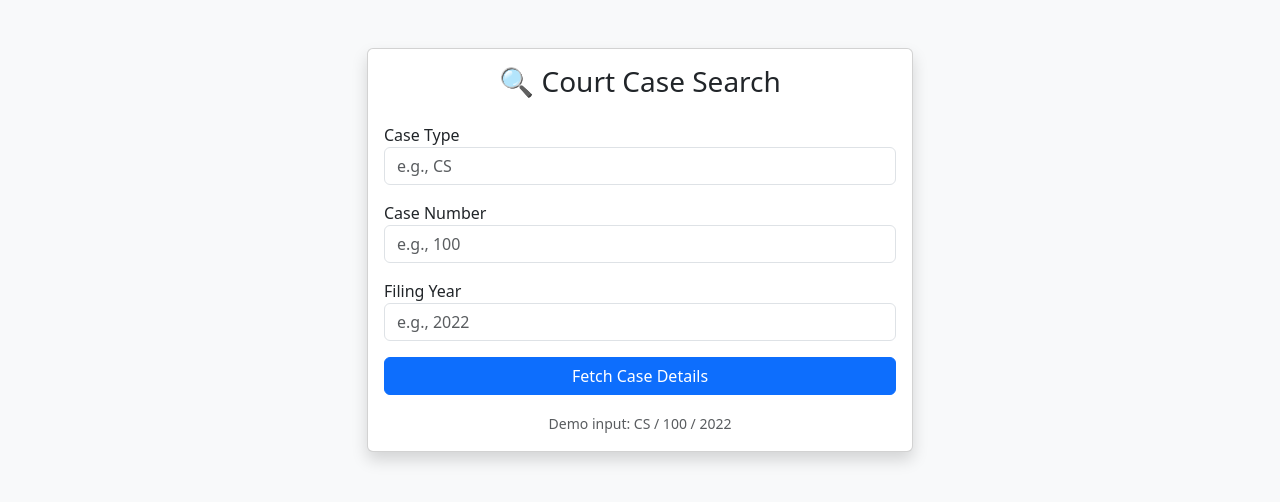
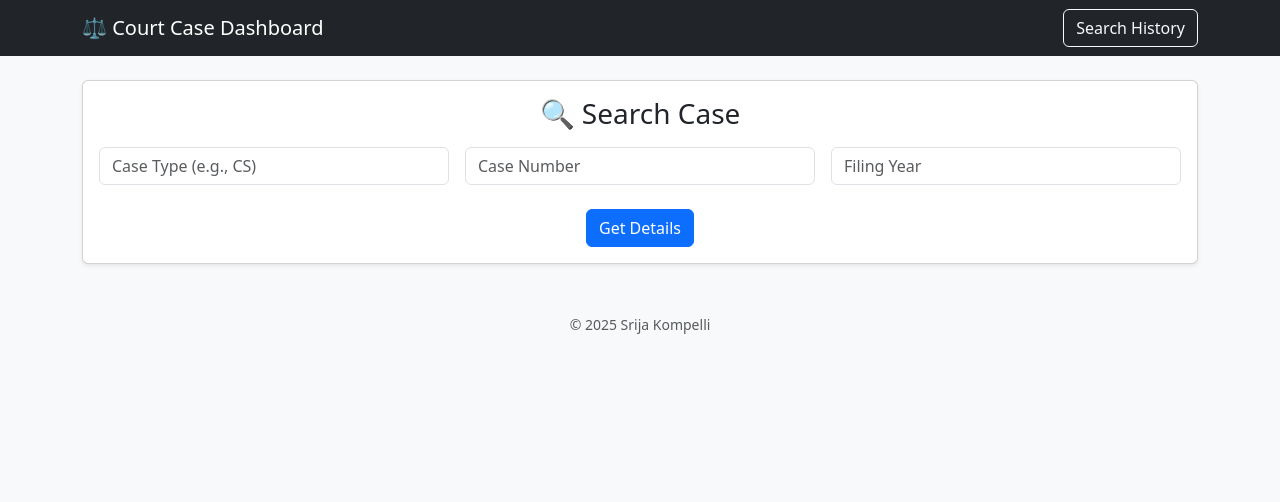
Before and after one commit to SrijaKompelli/court-data-dashboard, a Flask app: page / in a window 1280 px wide. Shown: the top 502 px of the page. Run offline with Flask 3, Linux system fonts and the light colour scheme.

Commit message:
Upgrade: New UI, search history, improved result layout

```diff
--- a/app.py
+++ b/app.py
@@ -43,7 +43,14 @@ def search():
     if data:
         return render_template('result.html', data=data)
     else:
-        return "❌ Case not found or site unavailable. <br><a href='/'>Back to Search</a>"
+        return render_template('index.html', error="❌ Case not found or unavailable.")
+
+@app.route('/history')
+def history():
+    with engine.connect() as conn:
+        result = conn.execute(queries.select().order_by(queries.c.id.desc()))
+        rows = result.fetchall()
+    return render_template('history.html', history=rows)
 
 if __name__ == '__main__':
     app.run(debug=True)
--- a/templates/index.html
+++ b/templates/index.html
@@ -1,41 +1,47 @@
 <!DOCTYPE html>
 <html lang="en">
 <head>
-  <meta charset="UTF-8" />
+  <meta charset="UTF-8">
   <title>Court Case Search</title>
   <link href="https://cdn.jsdelivr.net/npm/bootstrap@5.3.3/dist/css/bootstrap.min.css" rel="stylesheet">
 </head>
 <body class="bg-light">
-  <div class="container mt-5">
-    <div class="row justify-content-center">
-      <div class="col-md-6">
-        <div class="card shadow rounded">
-          <div class="card-body">
-            <h3 class="text-center mb-4">🔍 Court Case Search</h3>
-            <form action="/search" method="post">
-              <div class="mb-3">
-                <label>Case Type</label>
-                <input type="text" class="form-control" name="case_type" placeholder="e.g., CS" required>
-              </div>
-              <div class="mb-3">
-                <label>Case Number</label>
-                <input type="text" class="form-control" name="case_number" placeholder="e.g., 100" required>
-              </div>
-              <div class="mb-3">
-                <label>Filing Year</label>
-                <input type="text" class="form-control" name="year" placeholder="e.g., 2022" required>
-              </div>
-              <div class="d-grid">
-                <button type="submit" class="btn btn-primary">Fetch Case Details</button>
-              </div>
-            </form>
-            <div class="mt-3 text-muted text-center">
-              <small>Demo input: CS / 100 / 2022</small>
+  <nav class="navbar navbar-dark bg-dark mb-4">
+    <div class="container">
+      <a class="navbar-brand" href="/">⚖️ Court Case Dashboard</a>
+      <a class="btn btn-outline-light" href="/history">Search History</a>
+    </div>
+  </nav>
+
+  <div class="container">
+    {% if error %}
+      <div class="alert alert-danger">{{ error }}</div>
+    {% endif %}
+    <div class="card shadow-sm">
+      <div class="card-body">
+        <h3 class="text-center mb-3">🔍 Search Case</h3>
+        <form method="POST" action="/search">
+          <div class="row g-3">
+            <div class="col-md-4">
+              <input name="case_type" class="form-control" placeholder="Case Type (e.g., CS)" required>
+            </div>
+            <div class="col-md-4">
+              <input name="case_number" class="form-control" placeholder="Case Number" required>
+            </div>
+            <div class="col-md-4">
+              <input name="year" class="form-control" placeholder="Filing Year" required>
             </div>
           </div>
-        </div>
+          <div class="text-center mt-4">
+            <button class="btn btn-primary" type="submit">Get Details</button>
+          </div>
+        </form>
       </div>
     </div>
   </div>
+
+  <footer class="text-center mt-5 mb-3 text-muted">
+    <small>&copy; {{ 2025 }} Srija Kompelli</small>
+  </footer>
 </body>
 </html>
```
Also changed, not shown: scraper.py (+4 -6 lines), templates/history.html (+15 -15 lines), templates/result.html (+15 -10 lines).
